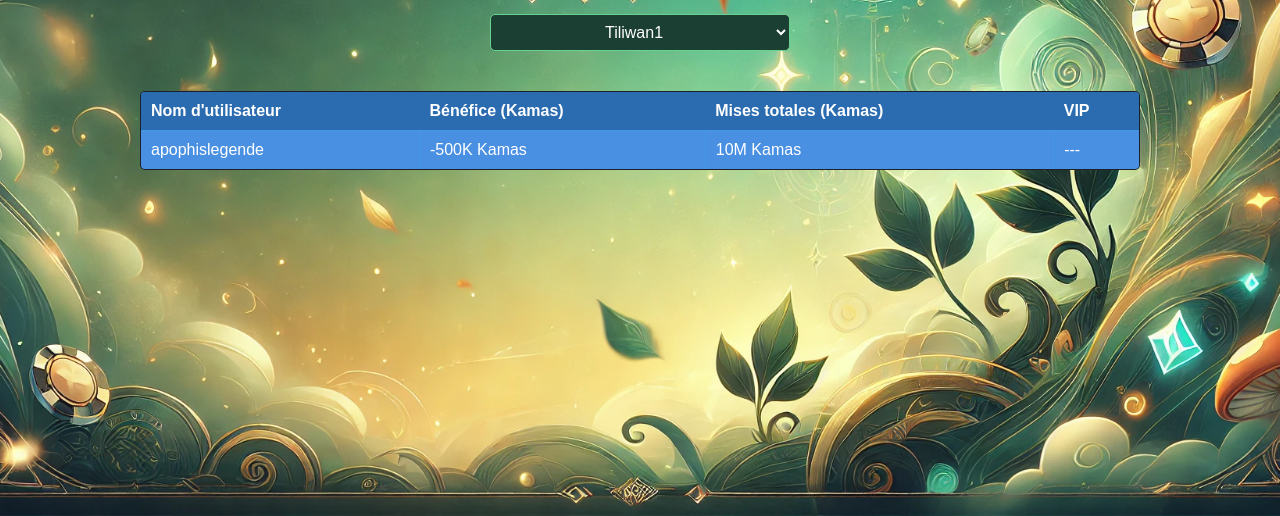
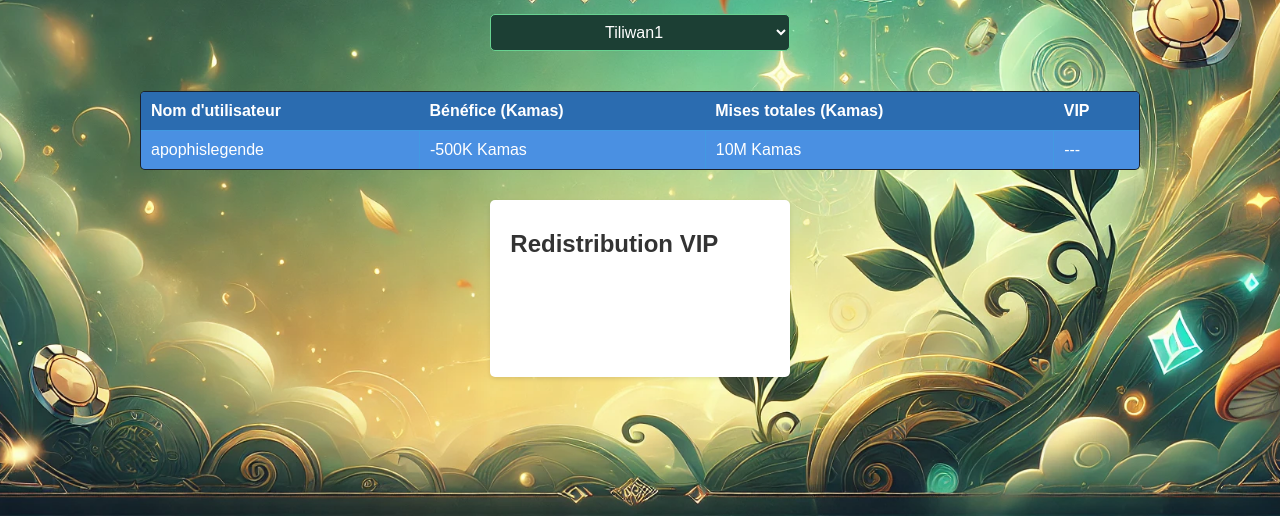
Before and after one commit to Apophis-Legende/leaderboard, a Flask app: page / in a window 1280 px wide. Shown: the part 284-800 px from the top of the page. Run offline with Flask 3, Linux system fonts and the light colour scheme.

Commit message:
Assistant checkpoint: Ajout de l'affichage des redistributions VIP sur la page web
Assistant generated file changes:
- templates/index.html: Ajout de l'affichage des redistributions VIP
- static/styles.css: Ajout des styles pour la redistribution VIP

---

User prompt:

donc j'aimerais sur la page web les lignes redistribution vip par serveur en gras VIP 1 :
VIP 2 :

```diff
--- a/static/styles.css
+++ b/static/styles.css
@@ -125,3 +125,22 @@
         width: 100%;
     }
 }
+
+.vip-redistribution {
+    margin-top: 30px;
+    padding: 20px;
+    background-color: white;
+    border-radius: 5px;
+    box-shadow: 0 2px 4px rgba(0,0,0,0.1);
+}
+
+.vip-redistribution h2 {
+    color: #333;
+    margin-bottom: 15px;
+}
+
+.vip-redistribution p {
+    margin: 10px 0;
+    font-size: 16px;
+    font-weight: bold; /* Added to make VIP lines bold */
+}
--- a/templates/index.html
+++ b/templates/index.html
@@ -32,6 +32,13 @@
             </tr>
         </tbody>
     </table>
+
+    <div class="vip-redistribution">
+        <h2>Redistribution VIP</h2>
+        <p><strong>VIP 1 :</strong> 20% des gains redistribués</p>
+        <p><strong>VIP 2 :</strong> 30% des gains redistribués</p>
+        <p><strong>VIP 3 :</strong> 50% des gains redistribués</p>
+    </div>
 
     <script>
         let currentServer = 'Tiliwan1'; // Serveur par défaut
```
